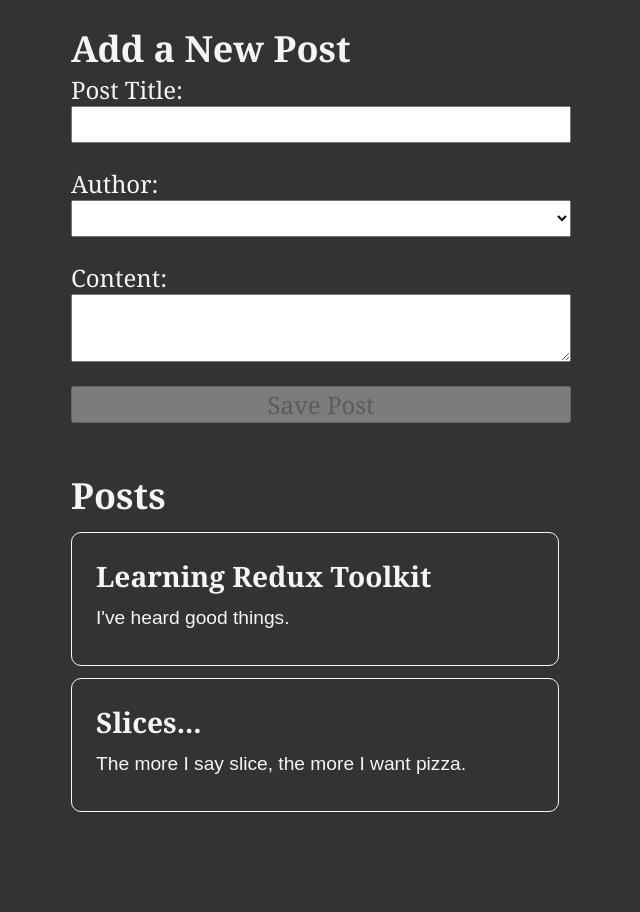
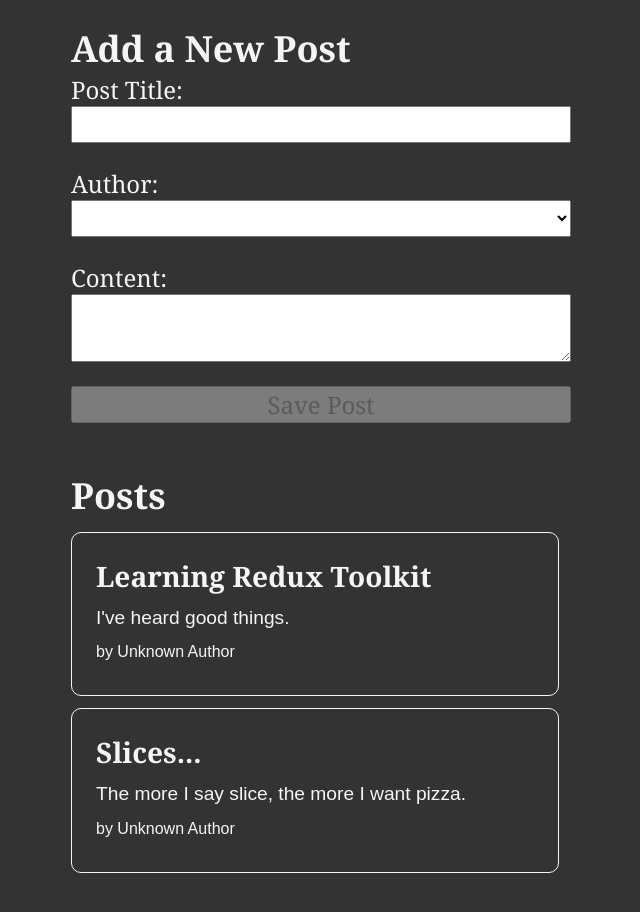
Before and after one commit to codepraycode/react_redux_lesson, a React (Create React App) app: page / in a window 1280 px wide. Shown: the top 912 px of the page, without its empty margins (319-959 px from the left). Built offline with nearby package versions, Linux system fonts and the light colour scheme.

Commit message:
updated post features

```diff
--- /dev/null
+++ b/src/features/posts/PostAuthor.jsx
@@ -0,0 +1,14 @@
+import React from 'react'
+import { useSelector } from "react-redux";
+import { selectAllUsers } from "../users/usersSlice";
+
+const PostAuthor = ({userId}) => {
+
+    const users = useSelector(selectAllUsers);
+
+    const author = users.find(user=>user.id === userId);
+
+    return <span>by {author?.name || "Unknown Author"}</span>
+}
+
+export default PostAuthor
--- a/src/features/posts/PostLists.jsx
+++ b/src/features/posts/PostLists.jsx
@@ -1,4 +1,5 @@
 import {useSelector} from 'react-redux';
+import PostAuthor from './PostAuthor';
 import { selectAllPosts } from './postsSlice';
 
 
@@ -9,6 +10,10 @@
         return <article key={post.id}>
             <h3>{post.title}</h3>
             <p>{post.content.substring(0,100)}</p>
+
+            <p className="postCredit">
+                <PostAuthor userId={post.userId}/>
+            </p>
         </article>
     });
 
```
